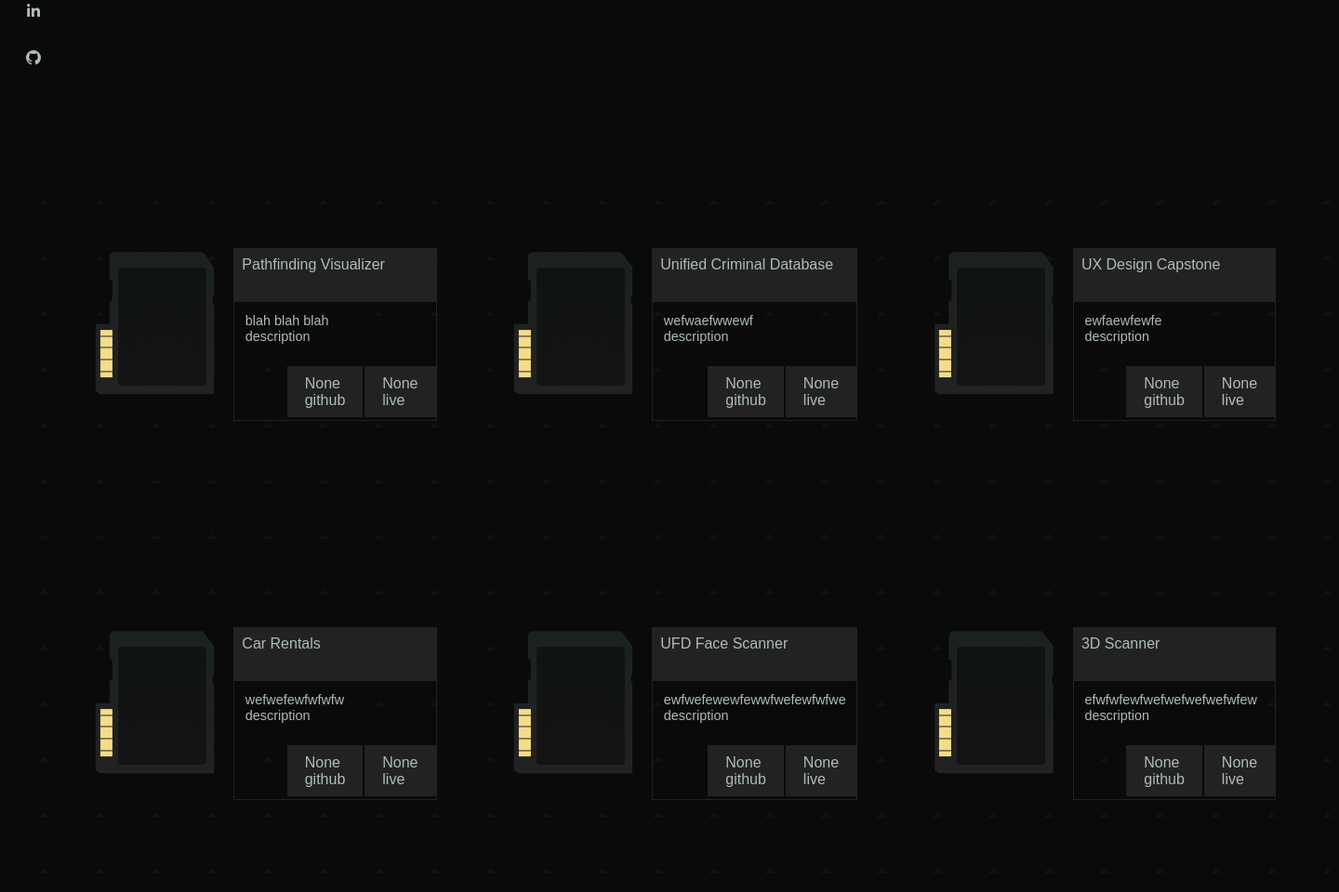
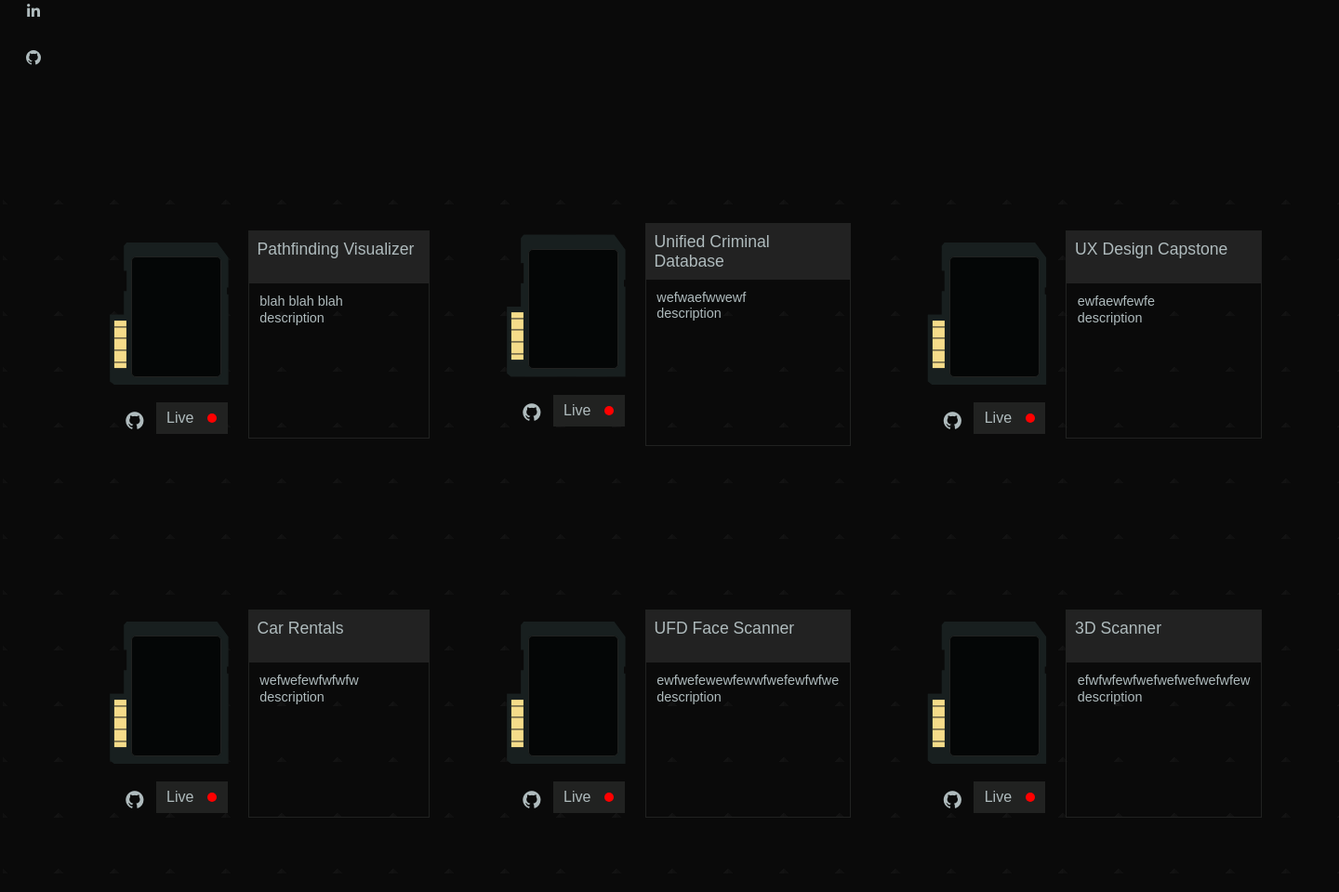
Before and after one commit to imcarlosvictor/Portfolio-2026, a Django app: page / in a window 1440 px wide; the page is wider, and only the part inside the window is pictured. Shown: the part 672-1632 px from the top of that part at 93% size. Run offline with Django 4.2, Linux system fonts and the light colour scheme; data comes from the database, SQL or seed files in the repository; some libraries are stand-ins or nearby versions; some web fonts are replaced.

Commit message:
added github and live demo buttons

```diff
--- a/Portfolio-2026/project/mysite/portfolio/static/css/styles.css
+++ b/Portfolio-2026/project/mysite/portfolio/static/css/styles.css
@@ -187,11 +187,7 @@ body {
     height: 180px;
     padding: 24px;
     /* background: #bbc9c7; */
-    /* background: #565d72; */
-    background: #444959;
-    background: linear-gradient(0deg, #5f687b 10%, #444959 100%);
-    background: linear-gradient(0deg, #222222 10%, var(--washed-black) 100%);
-    color: var(--black);
+    background: #181f1f;
     box-shadow: 0 20px 40px rgba(0,0,0,0.02);
     clip-path: polygon(
         5% 92%,
@@ -222,7 +218,7 @@ body {
     left: 2px;
     width: 95%;
     height: 98%;
-    background: rgba(0,0,0,0.4);
+    background: rgba(0,0,0,0.8);
     border: .2px solid var(--dark-gray);
     border-radius: 5px;
     backdrop-filter: blur(13.6px);
@@ -271,7 +267,7 @@ iframe {
 }
 
 .project-title {
-    font-size: 1em;
+    font-size: 1.1em;
     font-weight: 500;
     background: var(--washed-grey);
     width: 100%;
@@ -280,12 +276,11 @@ iframe {
 
 .project-information-container {
     display: grid;
-    grid-template-rows: 1fr 1fr;
-    margin-top: .5em;
-    /* padding: .8em; */
-    /* background: var(--dark-gray); */
+    grid-template-rows: 1fr 3fr;
+    /* margin-top: .5em; */
     border: 1.5px solid var(--dark-gray);
     width: 100%;
+    height: 100%;
 }
 
 .project-description {
@@ -295,21 +290,68 @@ iframe {
 }
 
 .project-cta {
-    /* display: grid;
-    grid-template-columns: 2fr 1fr; */
+    margin-left: .8em;
     display: flex;
-    justify-self: end;
-    margin-top: .5em;
+    justify-self: start;
     gap: .1em;
 }
 
 .project-github-btn, .project-live-btn {
-    margin: .2em 0 0.2em;
-    padding: .6em 1.2em;
+    padding: .3em;
     border: none;
+    color: var(--white);
+    cursor: pointer;
+}
+
+#project-github-button {
+    font-size: 1.2em;
+    margin-top: .5em;
+}
+
+.live-icon {
+  display: inline-block;
+  position: relative;
+  top: calc(50% - 5px);
+  background-color: red;
+  width: 10px;
+  height: 10px;
+  margin-left: 15px;
+  border: 1px solid rgba(black, 0.1);
+  border-radius: 50%;
+  z-index: 1;
+  &:before {
+    content: "";
+    display: block;
+    position: absolute;
+    background-color: rgba(red, 0.6);
+    width: 100%;
+    height: 100%;
+    border-radius: 50%;
+    animation: live 2s ease-in-out infinite;
+    z-index: -1;
+  }
+}
+
+@keyframes live {
+  0% {
+    transform: scale(1, 1);
+  }
+  100% {
+    transform: scale(3.5, 3.5);
+    background-color: rgba(red, 0);
+  }
+}
+
+.live_btn {
     background: var(--dark-gray);
     color: var(--white);
+    padding: .5em .7em .5em;
+    border: none;
     cursor: pointer;
+    display: flex;
+    justify-content: center;
+    align-items: center;
+    text-decoration: none;
 }
 
 /* ------------------------------------------------------------------------------- */
--- a/Portfolio-2026/project/mysite/portfolio/templates/index.html
+++ b/Portfolio-2026/project/mysite/portfolio/templates/index.html
@@ -65,6 +65,7 @@
 			{% block context %}
 				{% for project in projects %}
 					<div class="project-list-items">
+						<div class="">
 							<div class="project-icon-card">
 								<div class="project-icon-container">
 								</div>
@@ -75,6 +76,18 @@
 									<div class="data-slot-separator"></div>
 								</div>
 							</div>
+
+							<div class="project-cta">
+								<div class="project-github-btn">
+									<a href="{{ project.github_url }}" target="_blank">
+										<i class='fa-brands fa-github' id="project-github-button"></i>
+									</a>
+								</div>
+								<div class="project-live-btn">
+									<a href="{{ project.live_url }}" target="_blank" class="live_btn">Live<span class="live-icon"></span></a>
+								</div>
+							</div>
+						</div>
 						<div class="project-information-container">
 							<div class="project-title">
 								<p>{{ project.title }}</p>
@@ -82,16 +95,6 @@
 							<div class="project-description">
 								<p>{{ project.description }}</p>
 								<p>description</p>
-							</div>
-							<div class="project-cta">
-								<div class="project-github-btn">
-									<p>{{ project.github_url }}</p>
-									<p>github</p>
-								</div>
-								<div class="project-live-btn">
-									<p>{{ project.live_url }}</p>
-									<p>live</p>
-								</div>
 							</div>
 						</div>
 					</div>
```
Lines whose indentation alone changed are shown as unchanged.
